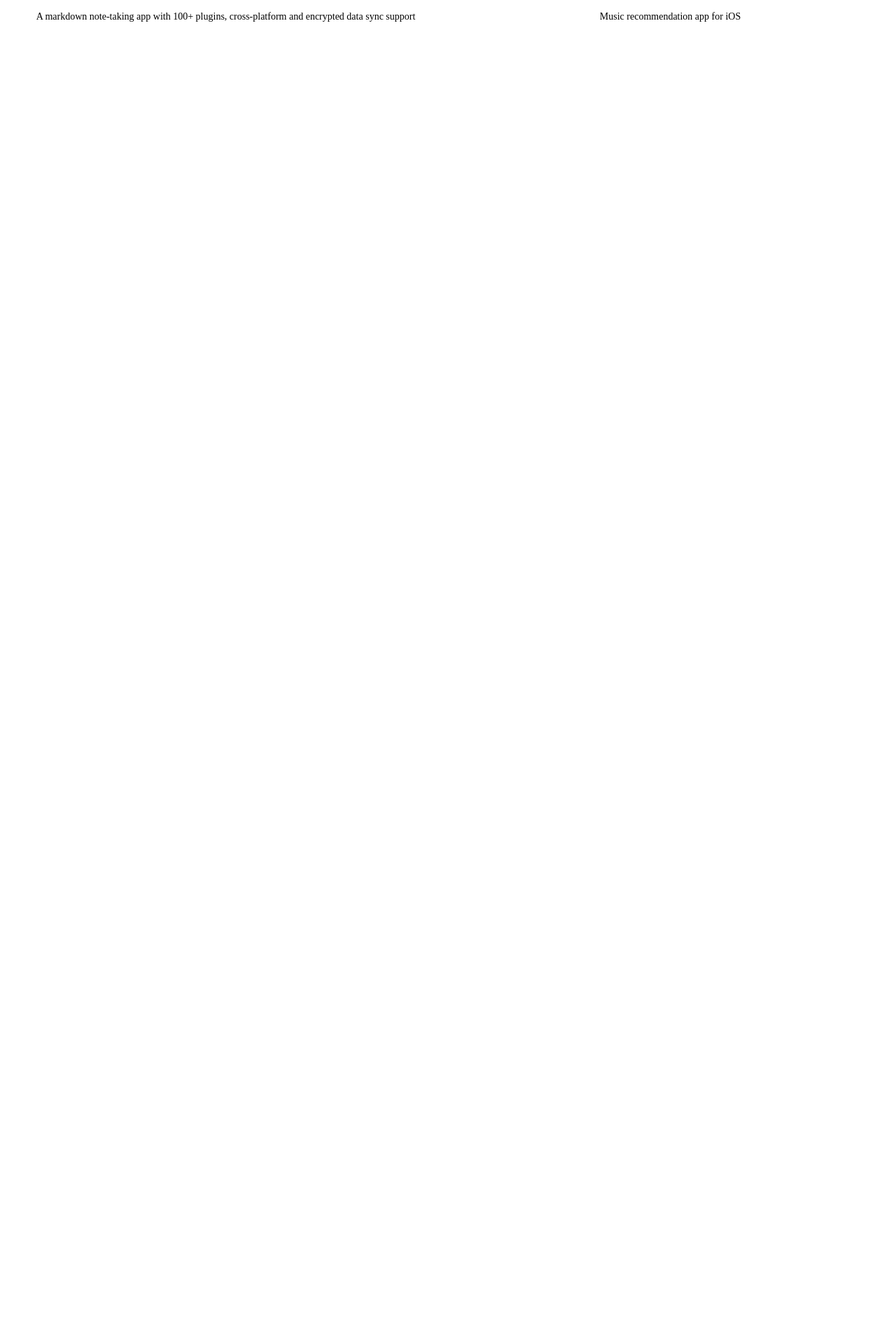
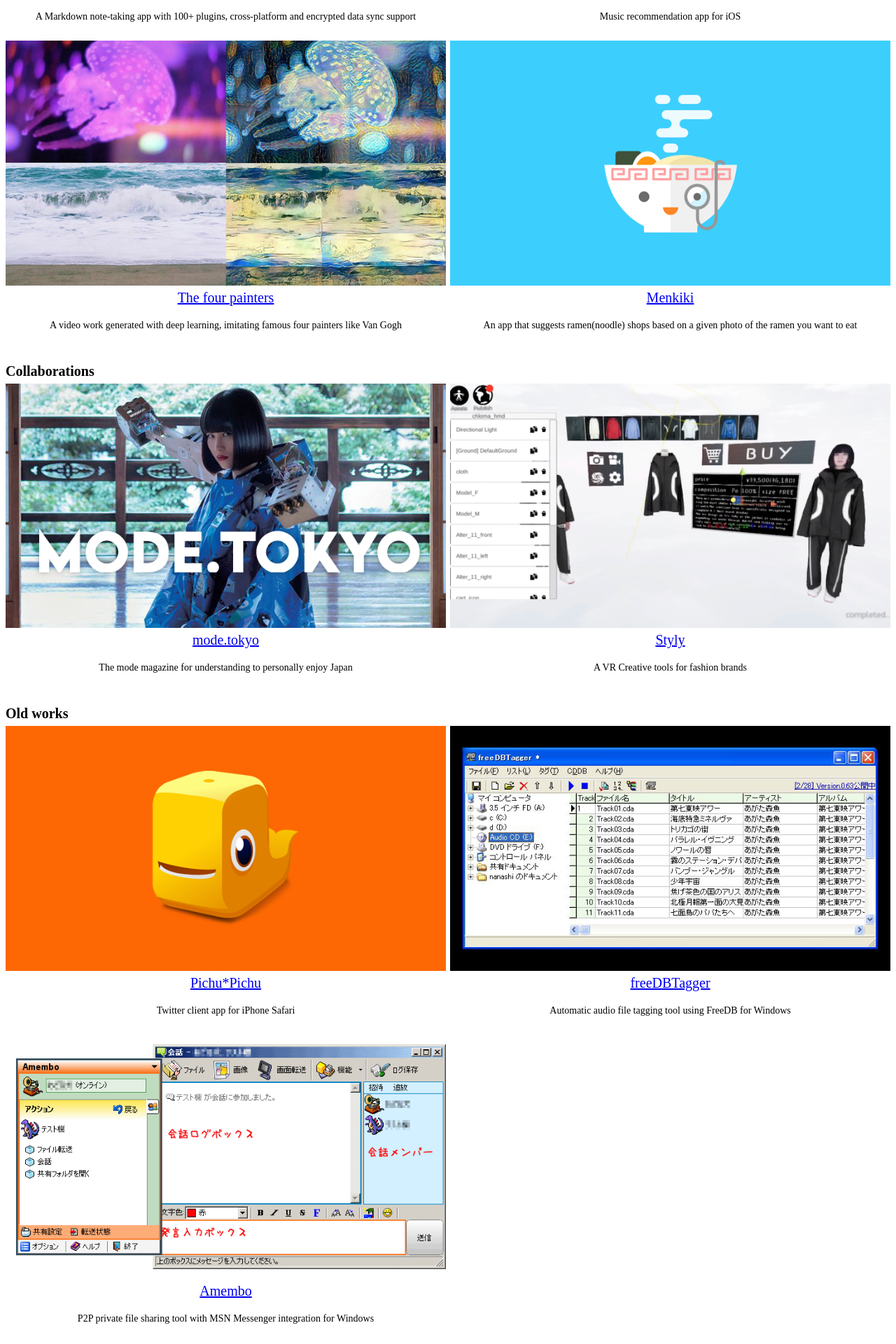
Before and after one commit to kr3mil/kamil-homepage, a Next.js app: page /works in a window 1280 px wide. Shown: the part 429-2349 px from the top of the page at 70% size. Before the commit the page ends 800 px from the top, so only its background shows below. Built offline with nearby package versions, Linux system fonts and the light colour scheme.

Commit message:
Updated works

```diff
--- a/pages/works.js
+++ b/pages/works.js
@@ -1,9 +1,16 @@
-import { Container, Box, Heading, SimpleGrid, Divider } from '@chakra-ui/react'
+import { Container, Heading, SimpleGrid, Divider } from '@chakra-ui/react'
 import Section from '../components/section'
 import { WorkGridItem } from '../components/grid-item'
 
 import thumbInkdrop from '../public/images/works/inkdrop_eyecatch.png'
 import thumbWalknote from '../public/images/works/walknote_eyecatch.png'
+import thumbFourPainters from '../public/images/works/the-four-painters_eyecatch.jpg'
+import thumbMenkiki from '../public/images/works/menkiki_eyecatch.png'
+import thumbModeTokyo from '../public/images/works/modetokyo_eyecatch.png'
+import thumbStyly from '../public/images/works/styly_eyecatch.png'
+import thumbPichu2 from '../public/images/works/pichu2_eyecatch.png'
+import thumbFreeDBTagger from '../public/images/works/freedbtagger_eyecatch.png'
+import thumbAmembo from '../public/images/works/amembo_eyecatch.png'
 
 const Works = () => {
   return (
@@ -15,17 +22,90 @@
       <SimpleGrid columns={[1, 1, 2]} gap={6}>
         <Section>
           <WorkGridItem id="inkdrop" title="Inkdrop" thumbnail={thumbInkdrop}>
-            A markdown note-taking app with 100+ plugins, cross-platform and
+            A Markdown note-taking app with 100+ plugins, cross-platform and
             encrypted data sync support
           </WorkGridItem>
         </Section>
         <Section>
           <WorkGridItem
             id="walknote"
-            title="Walknote"
+            title="walknote"
             thumbnail={thumbWalknote}
           >
             Music recommendation app for iOS
+          </WorkGridItem>
+        </Section>
+
+        <Section delay={0.1}>
+          <WorkGridItem
+            id="fourpainters"
+            title="The four painters"
+            thumbnail={thumbFourPainters}
+          >
+            A video work generated with deep learning, imitating famous four
+            painters like Van Gogh
+          </WorkGridItem>
+        </Section>
+        <Section delay={0.1}>
+          <WorkGridItem id="menkiki" thumbnail={thumbMenkiki} title="Menkiki">
+            An app that suggests ramen(noodle) shops based on a given photo of
+            the ramen you want to eat
+          </WorkGridItem>
+        </Section>
+      </SimpleGrid>
+
+      <Section delay={0.2}>
+        <Divider my={6} />
+
+        <Heading as="h3" fontSize={20} mb={4}>
+          Collaborations
+        </Heading>
+      </Section>
+
+      <SimpleGrid columns={[1, 1, 2]} gap={6}>
+        <Section delay={0.3}>
+          <WorkGridItem
+            id="modetokyo"
+            thumbnail={thumbModeTokyo}
+            title="mode.tokyo"
+          >
+            The mode magazine for understanding to personally enjoy Japan
+          </WorkGridItem>
+        </Section>
+        <Section delay={0.3}>
+          <WorkGridItem id="styly" thumbnail={thumbStyly} title="Styly">
+            A VR Creative tools for fashion brands
+          </WorkGridItem>
+        </Section>
+      </SimpleGrid>
+
+      <Section delay={0.4}>
+        <Divider my={6} />
+
+        <Heading as="h3" fontSize={20} mb={4}>
+          Old works
+        </Heading>
+      </Section>
+
+      <SimpleGrid columns={[1, 1, 2]} gap={6}>
+        <Section delay={0.5}>
+          <WorkGridItem id="pichu2" thumbnail={thumbPichu2} title="Pichu*Pichu">
+            Twitter client app for iPhone Safari
+          </WorkGridItem>
+        </Section>
+        <Section delay={0.5}>
+          <WorkGridItem
+            id="freedbtagger"
+            thumbnail={thumbFreeDBTagger}
+            title="freeDBTagger"
+          >
+            Automatic audio file tagging tool using FreeDB for Windows
+          </WorkGridItem>
+        </Section>
+        <Section delay={0.6}>
+          <WorkGridItem id="amembo" thumbnail={thumbAmembo} title="Amembo">
+            P2P private file sharing tool with MSN Messenger integration for
+            Windows
           </WorkGridItem>
         </Section>
       </SimpleGrid>
```
